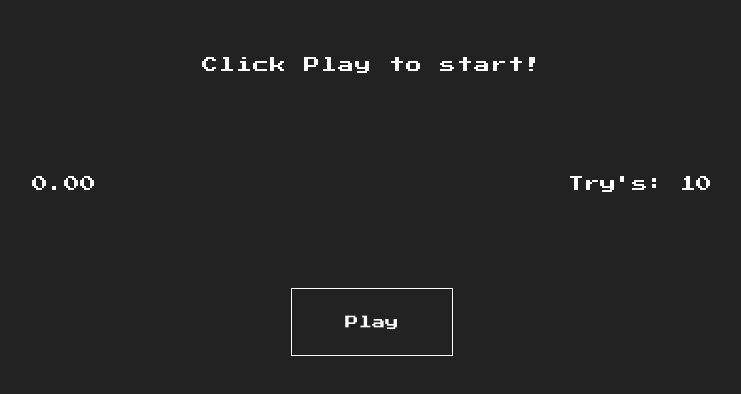
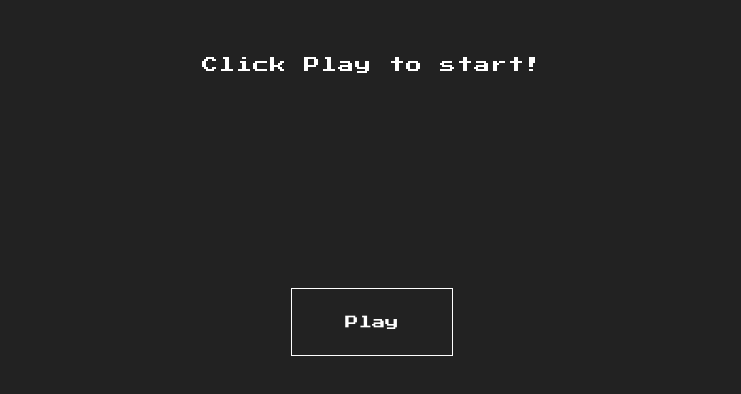
Before and after one commit to maxitech/MemoryGame, a website built with Vite: page memory/index.html in a window 1280 px wide. Shown: the part 118-512 px from the top of the page, without its empty margins (268-1009 px from the left). Built offline with nearby package versions, Linux system fonts and the light colour scheme.

Commit message:
bux fix: removed counters from first load

```diff
--- a/memory/index.html
+++ b/memory/index.html
@@ -14,7 +14,7 @@
       </header>
 
       <section class="section-game">
-        <div class="counters" id="counters">
+        <div class="counters hidden" id="counters">
           <p>0.00</p>
           <p>Try's: 10</p>
         </div>
--- a/memory/main.js
+++ b/memory/main.js
@@ -6,7 +6,6 @@ let initialized = false;
 let cards = [];
 let flippedCards = [];
 let matchedPairs = 0;
-
 let previousScreenWidth = window.innerWidth;
 
 function setGridBasedOnScreenSize() {
```
